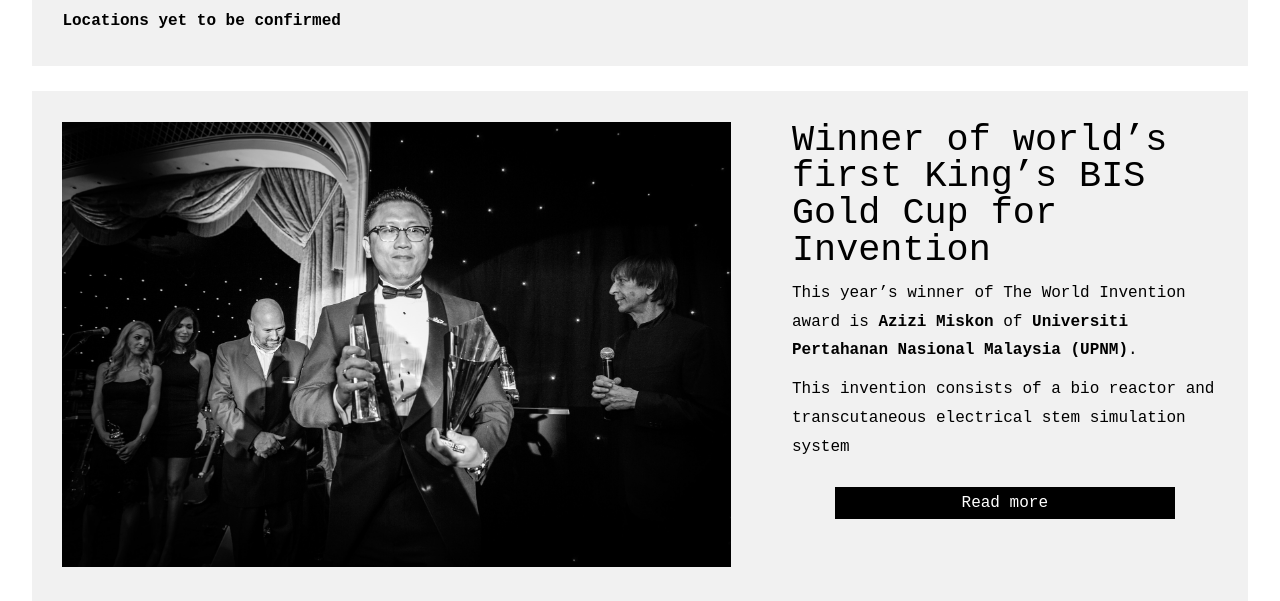
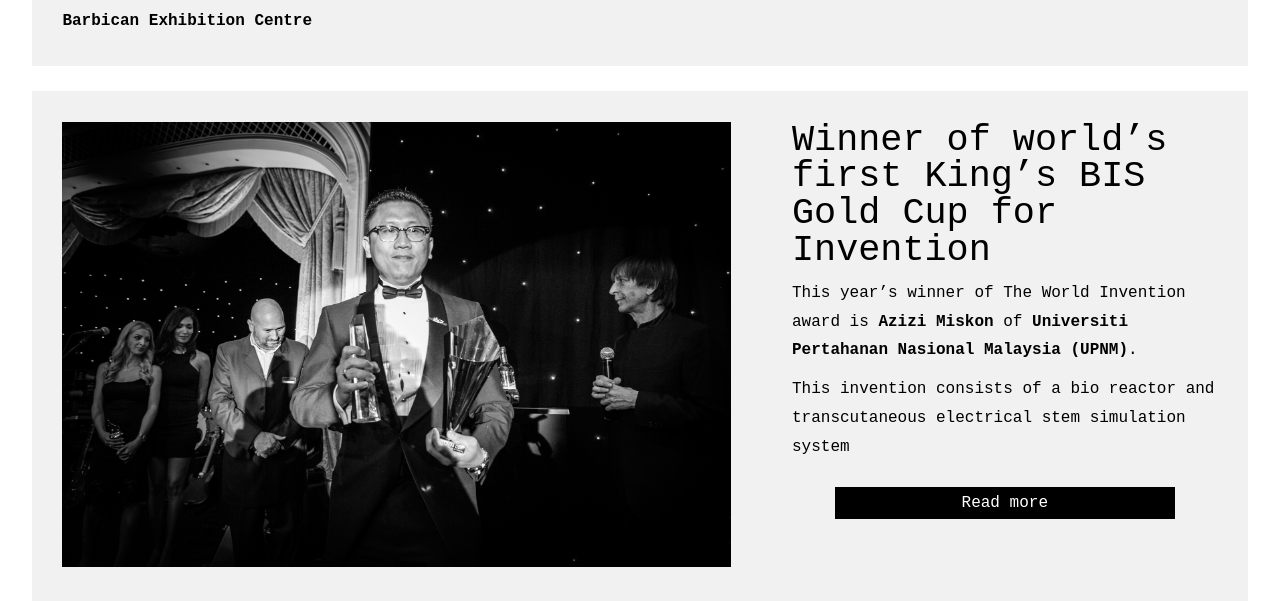
Before and after one commit to Antfen/theBISorgEvo_2, a PHP site: page / in a window 1280 px wide. Shown: the part 1111-1712 px from the top of the page. Run offline with PHP 8.4, Linux system fonts and the light colour scheme.

Commit message:
Changed exhibition dates and location for home page

```diff
--- a/index.php
+++ b/index.php
@@ -28,8 +28,8 @@
             <b>The Savoy Hotel London</b>
             </p>
             <h2 class="morepadtop">British Invention Show &amp; Awards 2015</h2>
-            <p>22 - 23 - 24 - 25 October 2015<br>
-            <b>Locations yet to be confirmed</b></p>
+            <p>21 - 22 - 23 - 24 October 2015<br>
+            <b>Barbican Exhibition Centre</b></p>
          </span>
       </div>
       <div class="content-holder-60">
```
